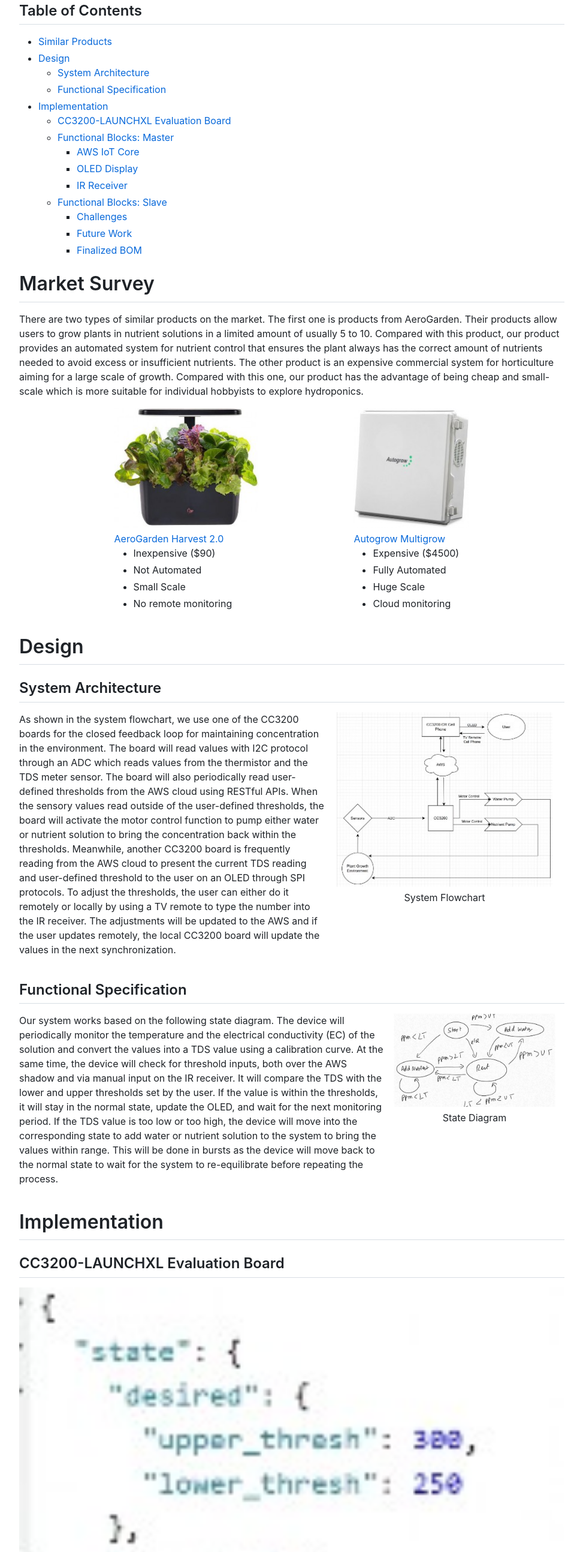
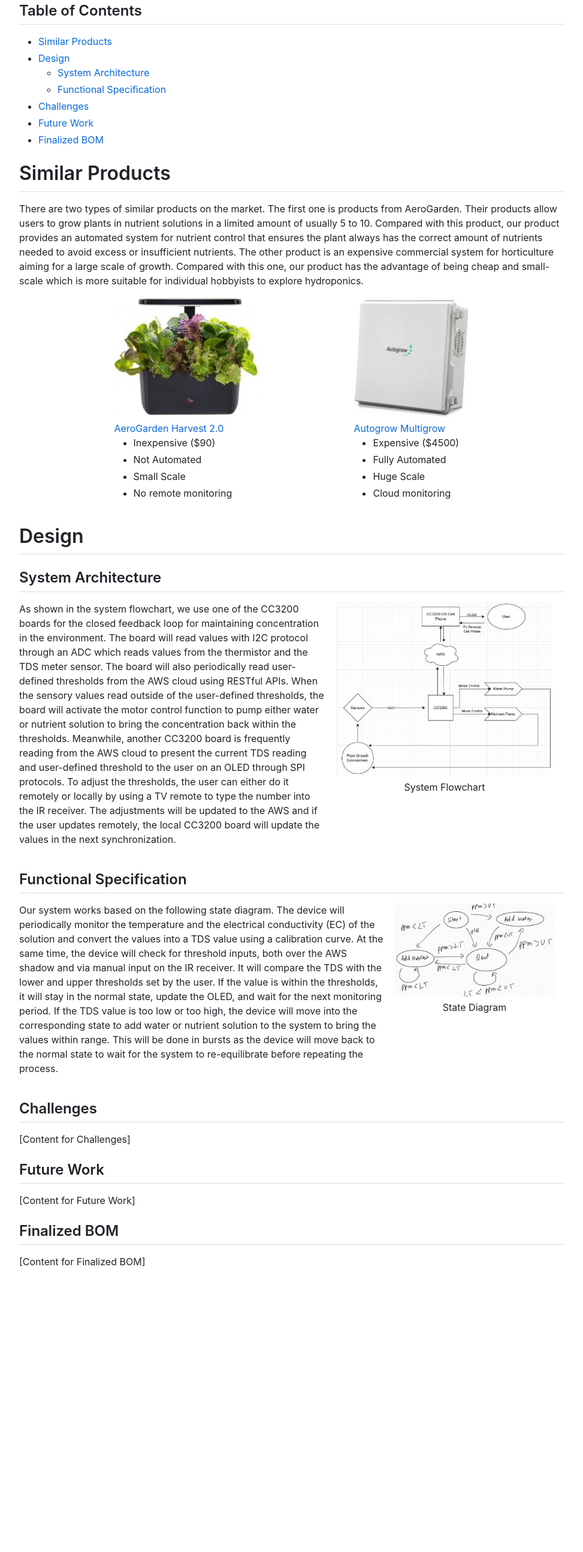
Before and after one commit to dledesma199/GameBundle_EEC172Final, a plain HTML site: page index.html in a window 1280 px wide. Shown: the part 812-3399 px from the top of the page at 60% size, without its empty margins (153-1126 px from the left). After the commit the page ends 2980 px from the top, so only its background shows below. Drawn offline with Linux system fonts and the light colour scheme.

Commit message:
Update index.html

```diff
--- a/index.html
+++ b/index.html
@@ -34,35 +34,15 @@
   <h2 id="toc-title">Table of Contents</h2>
   <ul>
     <li><a href="#similiar-products" id="toc-similiar-products">Similar Products</a></li>
-    <li>
-      <a href="#design" id="toc-design">Design</a>
+    <li><a href="#design" id="toc-design">Design</a>
       <ul>
         <li><a href="#system-architecture" id="toc-system-architecture">System Architecture</a></li>
         <li><a href="#functional-specification" id="toc-functional-specification">Functional Specification</a></li>
       </ul>
     </li>
-    <li>
-      <a href="#implementation" id="toc-implementation">Implementation</a>
-      <ul>
-        <li><a href="#cc3200-launchxl-evaluation-board" id="toc-cc3200-launchxl-evaluation-board">CC3200-LAUNCHXL Evaluation Board</a></li>
-        <li>
-          <a href="#functional-blocks-master" id="toc-functional-blocks-master">Functional Blocks: Master</a>
-          <ul>
-            <li><a href="#aws-iot-core" id="toc-aws-iot-core">AWS IoT Core</a></li>
-            <li><a href="#oled-display" id="toc-oled-display">OLED Display</a></li>
-            <li><a href="#ir-receiver" id="toc-ir-receiver">IR Receiver</a></li>
-          </ul>
-        </li>
-        <li>
-          <a href="#functional-blocks-slave" id="toc-functional-blocks-slave">Functional Blocks: Slave</a>
-          <ul>
-            <li><a href="#challenges" id="toc-challenges">Challenges</a></li>
-            <li><a href="#future-work" id="toc-future-work">Future Work</a></li>
-            <li><a href="#finalized-bom" id="toc-finalized-bom">Finalized BOM</a></li>
-          </ul>
-        </li>
-      </ul>
-    </li>
+    <li><a href="#challenges" id="toc-challenges">Challenges</a></li>
+    <li><a href="#future-work" id="toc-future-work">Future Work</a></li>
+    <li><a href="#finalized-bom" id="toc-finalized-bom">Finalized BOM</a></li>
   </ul>
 </nav>
 
@@ -70,7 +50,7 @@
 
 <!-- ALL CONTENT THAT FOLLOWS WILL APPEAR IN AND AFTER THE TABLE OF CONTENTS -->
 
-<h1 id="market-survey">Market Survey</h1>
+<h1 id="similiar-products">Similar Products</h1>
 <p>There are two types of similar products on the market. The first one is products from AeroGarden. Their products allow users to grow plants in nutrient solutions in a limited amount of usually 5 to 10. Compared with this product, our product provides an automated system for nutrient control that ensures the plant always has the correct amount of nutrients needed to avoid excess or insufficient nutrients. The other product is an expensive commercial system for horticulture aiming for a large scale of growth. Compared with this one, our product has the advantage of being cheap and small-scale which is more suitable for individual hobbyists to explore hydroponics.</p>
 <div style="display:flex;flex-wrap:wrap;justify-content:space-evenly;">
   <div style='display: inline-block; vertical-align: top;'>
@@ -101,7 +81,7 @@
 
 <h1 id="design">Design</h1>
 <h2 id="system-architecture">System Architecture</h2>
-<div style="display:flex;flex-wrap:wrap;justify-content:space-evenly;">
+<div style="display:flex;flex-wrap;justify-content:space-evenly;">
   <div style="display:inline-block;vertical-align:top;flex:1 0 400px;">
     <p>As shown in the system flowchart, we use one of the CC3200 boards for the closed feedback loop for maintaining concentration in the environment. The board will read values with I2C protocol through an ADC which reads values from the thermistor and the TDS meter sensor. The board will also periodically read user-defined thresholds from the AWS cloud using RESTful APIs. When the sensory values read outside of the user-defined thresholds, the board will activate the motor control function to pump either water or nutrient solution to bring the concentration back within the thresholds. Meanwhile, another CC3200 board is frequently reading from the AWS cloud to present the current TDS reading and user-defined threshold to the user on an OLED through SPI protocols. To adjust the thresholds, the user can either do it remotely or locally by using a TV remote to type the number into the IR receiver. The adjustments will be updated to the AWS and if the user updates remotely, the local CC3200 board will update the values in the next synchronization.</p>
   </div>
@@ -114,7 +94,7 @@
 </div>
 
 <h2 id="functional-specification">Functional Specification</h2>
-<div style="display:flex;flex-wrap:wrap;justify-content:space-evenly;">
+<div style="display:flex;flex-wrap;justify-content:space-evenly;">
   <div style="display:inline-block;vertical-align:top;flex:1 0 300px;">
     <p>Our system works based on the following state diagram. The device will periodically monitor the temperature and the electrical conductivity (EC) of the solution and convert the values into a TDS value using a calibration curve. At the same time, the device will check for threshold inputs, both over the AWS shadow and via manual input on the IR receiver. It will compare the TDS with the lower and upper thresholds set by the user. If the value is within the thresholds, it will stay in the normal state, update the OLED, and wait for the next monitoring period. If the TDS value is too low or too high, the device will move into the corresponding state to add water or nutrient solution to the system to bring the values within range. This will be done in bursts as the device will move back to the normal state to wait for the system to re-equilibrate before repeating the process.</p>
   </div>
@@ -126,51 +106,11 @@
   </div>
 </div>
 
-<h1 id="implementation">Implementation</h1>
-<h2 id="cc3200-launchxl-evaluation-board">CC3200-LAUNCHXL Evaluation Board</h2>
-<div class="fig">
-  <img src="./media/Image_007.jpg" style="width:100%;height:auto;" />
-  <span class="caption">CC3200-LAUNCHXL Evaluation Board</span>
-</div>
-<p>Our implementation heavily utilizes the CC3200-LAUNCHXL boards. This board was selected due to its integrated Wi-Fi module which is essential for communication with the AWS IoT Core. The board contains an ARM Cortex-M4 core and supports multiple communication protocols, including UART, SPI, and I2C. The Wi-Fi module on the CC3200 is used to communicate with the AWS IoT Core and allows for remote monitoring and control of the hydroponic system. The microcontroller handles sensor data acquisition, motor control, and user interface operations.</p>
-<h2 id="functional-blocks-master">Functional Blocks: Master</h2>
-<h3 id="aws-iot-core">AWS IoT Core</h3>
-<div class="fig">
-  <img src="./media/Image_008.jpg" style="width:100%;height:auto;" />
-  <span class="caption">AWS IoT Core</span>
-</div>
-<p>The AWS IoT Core acts as a bridge between the hardware and the user interface. It stores the thresholds and sensor data and facilitates communication between the user's remote commands and the system. The CC3200-LAUNCHXL master board periodically publishes the sensor data to the AWS IoT Core and subscribes to the shadow document to update its internal threshold values. This ensures that any remote changes made by the user are reflected in the device’s operation.</p>
-<h3 id="oled-display">OLED Display</h3>
-<div class="fig">
-  <img src="./media/Image_009.jpg" style="width:100%;height:auto;" />
-  <span class="caption">OLED Display</span>
-</div>
-<p>The OLED display is used to present the current TDS reading and user-defined thresholds to the user. It is connected to the CC3200-LAUNCHXL board via SPI protocol. The display provides a clear and concise interface for the user to monitor the system's status and make necessary adjustments.</p>
-<h3 id="ir-receiver">IR Receiver</h3>
-<div class="fig">
-  <img src="./media/Image_010.jpg" style="width:100%;height:auto;" />
-  <span class="caption">IR Receiver</span>
-</div>
-<p>The IR receiver allows the user to interact with the system locally. By using a TV remote, the user can input new threshold values or command the system to perform certain actions. The IR receiver decodes the signals from the remote and sends the corresponding commands to the CC3200-LAUNCHXL board for processing.</p>
-<h2 id="functional-blocks-slave">Functional Blocks: Slave</h2>
-<h3 id="challenges">Challenges</h3>
-<p>During the implementation of our hydroponic system, we faced several challenges. One major challenge was ensuring accurate and reliable communication between the sensors, microcontroller, and AWS IoT Core. This required careful calibration and testing to ensure the system operated correctly under various conditions. Another challenge was optimizing the power consumption of the system to ensure it could operate efficiently over extended periods without frequent maintenance.</p>
-<h3 id="future-work">Future Work</h3>
-<p>For future work, we plan to further refine the system's user interface and add additional features such as automated pH control and integration with other smart home devices. We also aim to improve the system's scalability to support larger hydroponic setups and enhance the accuracy of sensor data through advanced calibration techniques.</p>
-<h3 id="finalized-bom">Finalized BOM</h3>
-<p>Below is the finalized bill of materials (BOM) for our hydroponic system:</p>
-<ul>
-  <li>CC3200-LAUNCHXL Evaluation Board</li>
-  <li>Thermistor</li>
-  <li>TDS Meter Sensor</li>
-  <li>OLED Display</li>
-  <li>IR Receiver</li>
-  <li>Water Pump</li>
-  <li>Nutrient Solution Pump</li>
-  <li>Power Supply</li>
-  <li>Miscellaneous Cables and Connectors</li>
-</ul>
-<p>The total cost for the BOM is approximately $150, making it an affordable solution for hobbyists and small-scale hydroponic growers.</p>
-</article>
-</body>
-</html>
+<h2 id="challenges">Challenges</h2>
+<p>[Content for Challenges]</p>
+
+<h2 id="future-work">Future Work</h2>
+<p>[Content for Future Work]</p>
+
+<h2 id="finalized-bom">Finalized BOM</h2>
+<p>[Content for Finalized BOM]</p>
```
